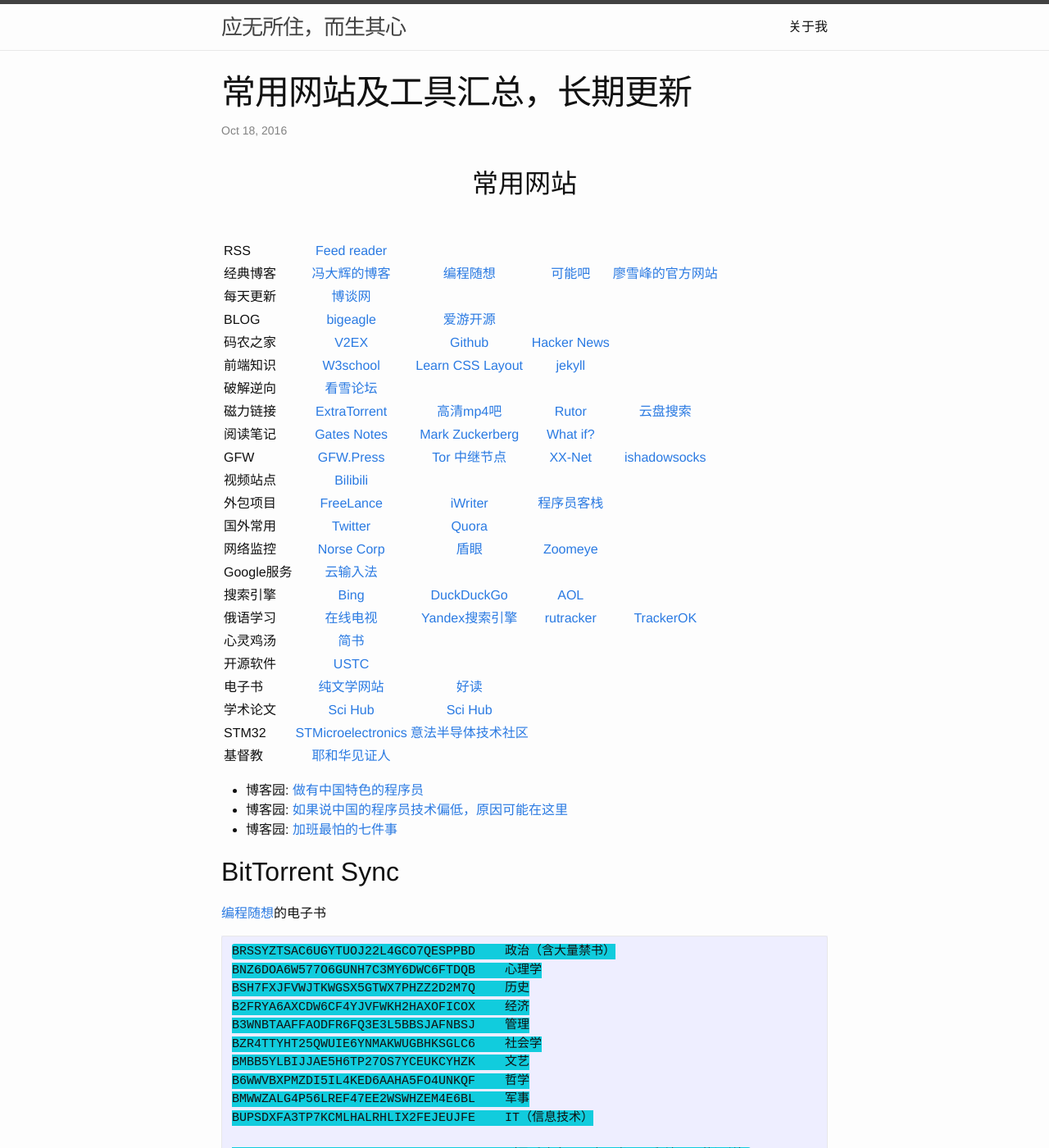
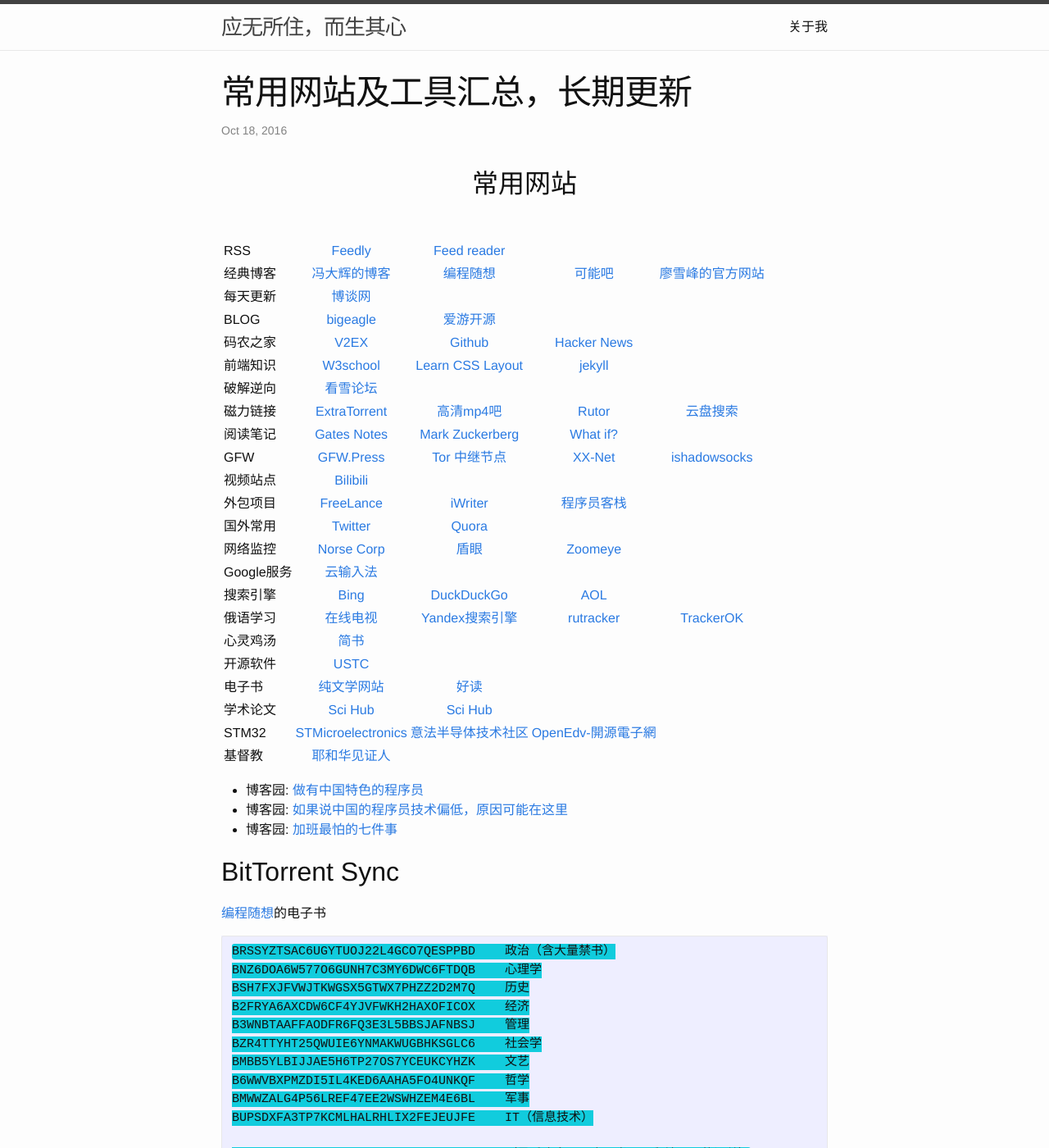
Before and after one commit to explorerlxz/explorerlxz.github.io, a Jekyll site: the page built from _posts/2016-11-08-常用链接.md, in a window 1280 px wide and 1400 px high. Shown: the whole window at 82% size. Built offline with Jekyll 4.4.1, drawn with Linux system fonts in a browser that asks for light colours.

Commit message:
add some links

```diff
--- a/_posts/2016-10-18-常用链接.md
+++ b/_posts/2016-11-08-常用链接.md
@@ -9,7 +9,7 @@
 
 ||||||
 |:-|:-:|:-:|:-:|:-:|:-|
-|RSS|[Feed reader](http://feedreader.com/)||
+|RSS|[Feedly](http://feedly.com)|[Feed reader](http://feedreader.com/)||
 |经典博客|[冯大辉的博客](http://dbanotes.net/)|[编程随想](https://program-think.blogspot.com)|[可能吧](https://kenengba.com/)|[廖雪峰的官方网站](http://www.liaoxuefeng.com/)|
 |每天更新|[博谈网](https://botanwang.com/)|
 |BLOG|[bigeagle](https://bigeagle.me/)|[爱游开源](http://www.au92.com/)|
@@ -30,7 +30,7 @@
 |开源软件|[USTC](http://mirrors.ustc.edu.cn/)|[]()|
 |电子书|[纯文学网站](http://www.purepen.com/index.html)|[好读](http://www.haodoo.net/)|
 |学术论文|[Sci Hub](http://sci-hub.cc/)|[Sci Hub](http://sci-hub.bz)|
-|STM32|[STMicroelectronics](http://www.st.com/)|[意法半导体技术社区](http://www.stmcu.org/)|
+|STM32|[STMicroelectronics](http://www.st.com/)|[意法半导体技术社区](http://www.stmcu.org/)|[OpenEdv-開源電子網](http://www.openedv.com)|
 |基督教|[耶和华见证人](https://www.jw.org/cmn-hans/)|
 
 
```
